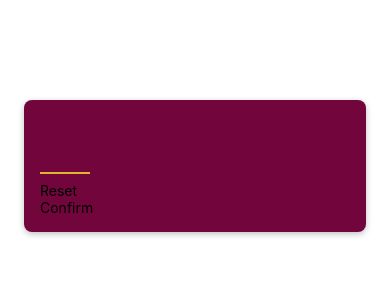
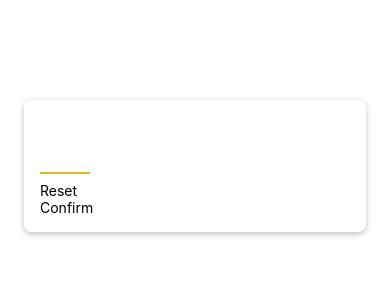
Before and after one commit to LordPrinz/Guess-Number-App, a React Native app: screen / in a window 390 px wide. Shown: the top 300 px of the page. Built offline with nearby package versions, Linux system fonts and the light colour scheme.

Commit message:
Change screen color

```diff
--- a/components/PrimaryButton.jsx
+++ b/components/PrimaryButton.jsx
@@ -1,11 +1,21 @@
-import { Text, View } from "react-native";
+import { Text, View, Pressable, StyleSheet } from "react-native";
 
 const PrimaryButton = ({ children }) => {
+	const pressHandler = () => {};
+
 	return (
-		<View>
-			<Text>{children}</Text>
-		</View>
+		<Pressable onPress={pressHandler}>
+			<View>
+				<Text>{children}</Text>
+			</View>
+		</Pressable>
 	);
 };
 
+const styles = StyleSheet.create({
+	container: {
+		backgroundColor: "#72063c",
+	},
+});
+
 export default PrimaryButton;
--- a/screens/StartGameScreen.jsx
+++ b/screens/StartGameScreen.jsx
@@ -25,7 +25,7 @@ const styles = StyleSheet.create({
 		borderRadius: 8,
 		marginTop: 100,
 		padding: 16,
-		backgroundColor: "#72063c",
+		backgroundColor: "#4e03329",
 		elevation: 4,
 		shadowColor: "black",
 		shadowOffset: {
```
